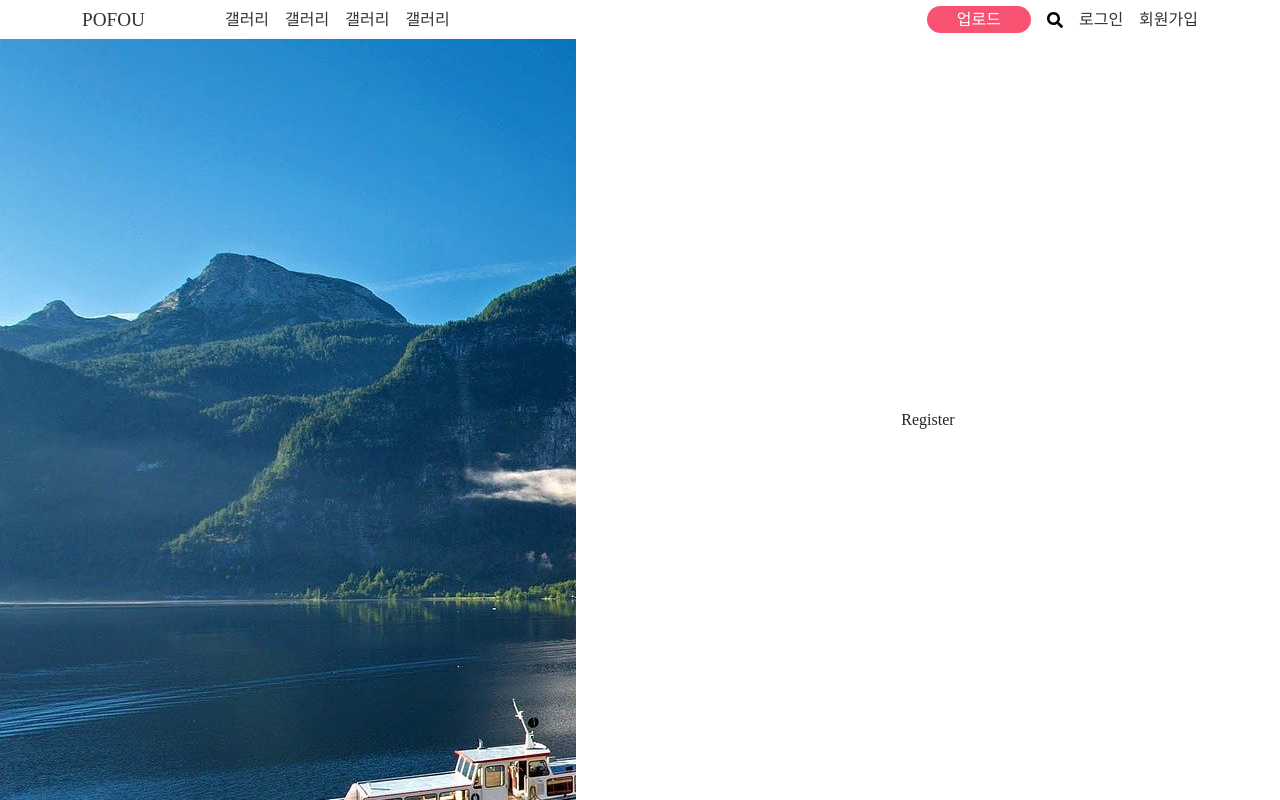
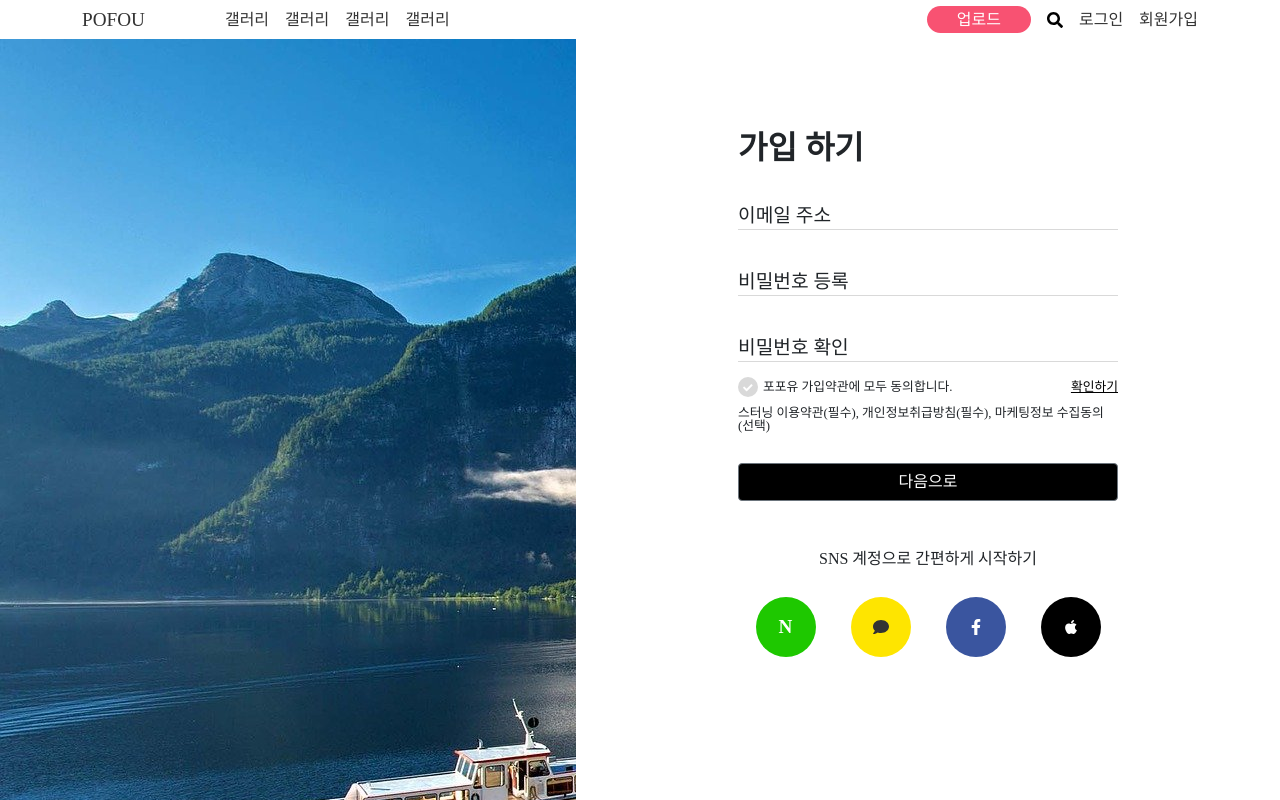
Before and after one commit to Qandi430/pofou_proto, a React (Create React App) app: page /auth/register in a window 1280 px wide. Built offline with nearby package versions, Linux system fonts and the light colour scheme.

Commit message:
create register

```diff
--- a/src/components/auth/login/LoginForm.js
+++ b/src/components/auth/login/LoginForm.js
@@ -6,7 +6,6 @@ const LoginForm = () => {
         <Form className="loginForm">
             <FormGroup>
                 <input type="email" name="loginEmail"/>
-
                 <Label>이메일 아이디</Label>
                 <div className="line"></div>
             </FormGroup>
--- /dev/null
+++ b/src/components/auth/register/RegisterForm.js
@@ -0,0 +1,42 @@
+import { faCheck } from '@fortawesome/free-solid-svg-icons';
+import { FontAwesomeIcon } from '@fortawesome/react-fontawesome';
+import React from 'react';
+import { Button, Form, FormGroup, Label } from 'reactstrap';
+
+const RegisterForm = () => {
+    return (
+        <Form className="registerForm">
+            <FormGroup>
+                <input type="email" name="registerEmail"/>
+                <Label>이메일 주소</Label>
+                <span className="line"></span>
+            </FormGroup>
+            <FormGroup>
+                <input type="password" name="registerPassword"/>
+                <Label>비밀번호 등록</Label>
+                <span className="line"></span>
+            </FormGroup>
+            <FormGroup>
+                <input type="password" name="registerPasswordConfirm"/>
+                <Label>비밀번호 확인</Label>
+                <span className="line"></span>
+            </FormGroup>
+            <div className="agreeBox">
+                <FormGroup>
+                    <input type="checkbox" name="registerAgreement" id="registerAgreement" />
+                    <label htmlFor="registerAgreement">
+                        <span className="dummyCheck"><FontAwesomeIcon icon={faCheck}/></span>
+                        포포유 가입약관에 모두 동의합니다.
+                    </label>
+                    <button className="btnRegisterModal">확인하기</button>
+                </FormGroup>
+                <p>
+                    스터닝 이용약관(필수), 개인정보취급방침(필수), 마케팅정보 수집동의(선택)
+                </p>
+            </div>
+            <Button>다음으로</Button>
+        </Form>
+    )
+}
+
+export default RegisterForm;
--- /dev/null
+++ b/src/components/auth/register/SnsRegister.js
@@ -0,0 +1,20 @@
+import { faApple, faFacebookF } from '@fortawesome/free-brands-svg-icons';
+import { faComment } from '@fortawesome/free-solid-svg-icons';
+import { FontAwesomeIcon } from '@fortawesome/react-fontawesome';
+import React from 'react';
+
+const SnsRegister = () => {
+    return (
+        <div className="snsRegister">
+            <h6>SNS 계정으로 간편하게 시작하기</h6>
+            <ul className="snsList">
+                <li><button className="btnNaver">N</button></li>
+                <li><button className="btnKakao"><FontAwesomeIcon icon={faComment}/></button></li>
+                <li><button className="btnFacebook"><FontAwesomeIcon icon={faFacebookF}/></button></li>
+                <li><button className="btnApple"><FontAwesomeIcon icon={faApple}/></button></li>
+            </ul>
+        </div>
+    )
+}
+
+export default SnsRegister;
--- a/src/containers/auth/Register.js
+++ b/src/containers/auth/Register.js
@@ -1,9 +1,13 @@
 import React from 'react';
+import RegisterForm from '../../components/auth/register/RegisterForm';
+import SnsRegister from '../../components/auth/register/SnsRegister';
 
 const Register = () => {
     return(
-        <div>
-            Register
+        <div className="registerWrap">
+            <h3 className="pageTitle">가입 하기</h3>
+            <RegisterForm/>
+            <SnsRegister/>
         </div>
     )
 }
--- a/src/resources/scss/auth/auth.scss
+++ b/src/resources/scss/auth/auth.scss
@@ -114,6 +114,148 @@
                     }
                 }
             }
+            &.registerForm{
+                > .form-group{
+                    position: relative;
+                    padding-top: 30px;
+                    &.form-group{
+                        margin-top: 15px;
+                    }
+                    label{
+                        position: absolute;
+                        bottom: 5px;
+                        left: 0;
+                        font-size: 1.2rem;
+                        transition: all 0.3s;
+                        transform: translateY(0px) scale(1);
+                        transform-origin: center left;
+                    }
+                    input{
+                        width: 100%;
+                        border: 0;
+                        border-bottom: 1px solid #d9d9d9;
+                        position: relative;
+                        &:focus{
+                            outline: none;
+                            &~.line{
+                                transform: scale(1);
+                            }
+                            &~label{
+                                transform: translateY(-15px) scale(0.8);
+                                color: turquoise;
+                            }
+                        }
+                    }
+                    .line{
+                        position: absolute;
+                        width: 100%;
+                        height: 1px;
+                        background-color: turquoise;
+                        display: block;
+                        left:0;
+                        bottom:0;
+                        transform-origin: center;
+                        transform: scaleX(0);
+                        transition: transform 0.5s;
+                    }
+                }
+                > button{
+                    margin-top: 30px;
+                    width: 100%;
+                    background-color: #000;
+                    color: #fff;
+                    transition: all 0.5s;
+                    &:hover{
+                        background-color: #333;
+                    }
+                }
+                .agreeBox{
+                    margin-top: 15px;
+                    .form-group{
+                        display: flex;
+                        align-items: center;
+                        font-size: 0.8rem;
+                        input{
+                            display: none;
+                            &:checked{
+                                &+label{
+                                    font-weight: bold;
+                                    span{
+                                        background-color: turquoise;
+                                    }
+                                }
+                            }
+                        }
+                        label{
+                            display: flex;
+                            align-items: center;
+                            transition: all 0.5s;
+                            span{
+                                transition: all 0.5s;
+                                display: flex;
+                                align-items: center;
+                                justify-content: center;
+                                width: 20px;
+                                height: 20px;
+                                background-color: #d9d9d9;
+                                border-radius: 50%;
+                                font-size: 0.6rem;
+                                margin-right: 5px;
+                                color: #fff;
+                            }
+                        }
+                        button{
+                            margin-left:auto;
+                            padding: 0;
+                            border: 0;
+                            background-color: transparent;
+                            text-decoration: underline;
+                        }
+                    }
+                    p{
+                        font-size: 0.8rem;
+                        margin-top: 10px;
+                    }
+                }
+            }
+            &.snsRegister{
+                padding: 50px 0;
+                h6{
+                    text-align: center;
+                }
+                ul{
+                    display: flex;
+                    justify-content: space-around;
+                    margin-top: 30px;
+                    li{
+                        button{
+                            width: 60px;
+                            height: 60px;
+                            display: flex;
+                            justify-content: center;
+                            align-items: center;
+                            border-radius: 50%;
+                            border: 0;
+                            color: #fff;
+                            &.btnNaver{
+                                background-color: #1ec800;
+                                font-weight: bolder;
+                                font-size: 1.2rem;
+                            }
+                            &.btnKakao{
+                                background-color: #fee500;
+                                color: #333;
+                            }
+                            &.btnFacebook{
+                                background-color: #3a559f;
+                            }
+                            &.btnApple{
+                                background-color: #000000;
+                            }
+                        }
+                    }
+                }
+            }
         }
         > .linkRegister{
             width: 100%;
```
